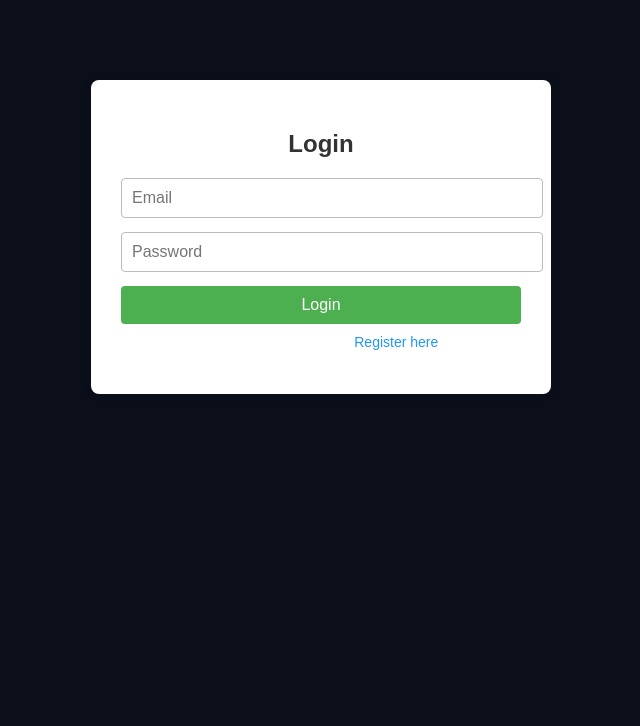
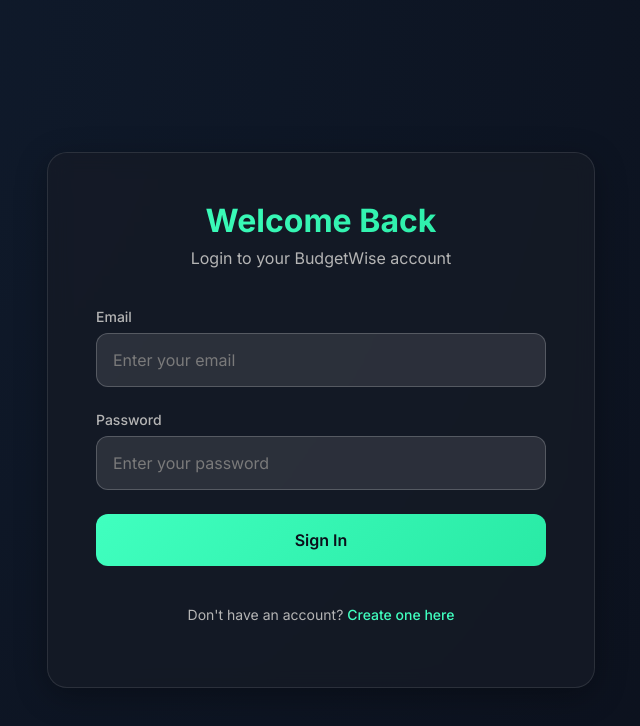
Before and after one commit to S-15-77/Expense_tracker, a React (Create React App) app: page /login in a window 1280 px wide. Shown: the top 726 px of the page, without its empty margins (319-959 px from the left). Built offline with nearby package versions, Linux system fonts and the light colour scheme; no server answers.

Commit message:
reset code and changhes ing the login and register

```diff
--- a/src/App.js
+++ b/src/App.js
@@ -10,8 +10,8 @@ function App() {
   return (
     <Router>
       <Routes>
-        <Route path="/" element={<Dashboard />} />
-        <Route path="/onboarding" element={<Onboarding />} />
+        <Route path="/" element={<Onboarding />} />
+        <Route path="/dashboard" element={<Dashboard />} />
         <Route path="/register" element={<Register />} />
         <Route path="/login" element={<Login />} />
       </Routes>
--- a/src/components/Login.css
+++ b/src/components/Login.css
@@ -1,52 +1,158 @@
 /* src/components/Login.css */
+@import url('https://fonts.googleapis.com/css2?family=Inter:wght@400;500;600;700&display=swap');
+
+.login-wrapper {
+  min-height: 100vh;
+  display: flex;
+  align-items: center;
+  justify-content: center;
+  background: radial-gradient(circle at top left, #101c2e 0%, #0b0f1a 100%);
+  padding: 20px;
+  font-family: 'Inter', sans-serif;
+}
 
 .login-container {
-  background-color: #ffffff;
-  padding: 30px;
-  max-width: 400px;
-  margin: 80px auto;
-  border-radius: 8px;
-  box-shadow: 0 0 10px rgba(0, 0, 0, 0.1);
-  font-family: Arial, sans-serif;
+  background: rgba(22, 27, 38, 0.8);
+  backdrop-filter: blur(10px);
+  border: 1px solid rgba(255, 255, 255, 0.1);
+  border-radius: 20px;
+  padding: 48px;
+  max-width: 450px;
+  width: 100%;
+  box-shadow: 0 8px 32px rgba(0, 0, 0, 0.3);
 }
 
-.login-container h2 {
+.login-header {
   text-align: center;
-  margin-bottom: 20px;
-  color: #333;
+  margin-bottom: 40px;
 }
 
-.login-container input {
-  width: 100%;
-  padding: 10px;
-  margin-bottom: 14px;
-  font-size: 16px;
-  border: 1px solid #bbb;
-  border-radius: 4px;
+.login-header h1 {
+  margin: 0 0 8px 0;
+  font-size: 32px;
+  font-weight: 700;
+  background: linear-gradient(135deg, #40ffbf 0%, #29eaa5 100%);
+  -webkit-background-clip: text;
+  -webkit-text-fill-color: transparent;
+  background-clip: text;
 }
 
-.login-container button {
-  width: 100%;
-  padding: 10px;
+.login-header p {
+  margin: 0;
+  color: #b5b5b5;
   font-size: 16px;
-  background-color: #4caf50;
-  color: white;
-  border: none;
-  border-radius: 4px;
-  cursor: pointer;
 }
 
-.login-container button:hover {
-  background-color: #388e3c;
+.login-form {
+  margin-bottom: 32px;
 }
 
-.login-container p {
+.form-group {
+  margin-bottom: 24px;
+}
+
+.form-group label {
+  display: block;
+  margin-bottom: 8px;
+  font-size: 14px;
+  font-weight: 500;
+  color: #b5b5b5;
+}
+
+.form-group input {
+  width: 100%;
+  background: rgba(255, 255, 255, 0.1);
+  border: 1px solid rgba(255, 255, 255, 0.2);
+  border-radius: 12px;
+  padding: 16px;
+  color: #ffffff;
+  font-size: 16px;
+  font-family: 'Inter', sans-serif;
+  transition: all 0.3s ease;
+  box-sizing: border-box;
+}
+
+.form-group input::placeholder {
+  color: #7a7a7a;
+}
+
+.form-group input:focus {
+  outline: none;
+  border-color: #40ffbf;
+  box-shadow: 0 0 0 3px rgba(64, 255, 191, 0.1);
+  background: rgba(255, 255, 255, 0.15);
+}
+
+.login-btn {
+  width: 100%;
+  background: linear-gradient(135deg, #40ffbf 0%, #29eaa5 100%);
+  color: #0b0f1a;
+  border: none;
+  border-radius: 12px;
+  padding: 16px;
+  font-size: 16px;
+  font-weight: 600;
+  font-family: 'Inter', sans-serif;
+  cursor: pointer;
+  transition: all 0.3s ease;
+  margin-bottom: 8px;
+}
+
+.login-btn:hover:not(:disabled) {
+  transform: translateY(-2px);
+  box-shadow: 0 8px 25px rgba(64, 255, 191, 0.3);
+}
+
+.login-btn:disabled {
+  opacity: 0.7;
+  cursor: not-allowed;
+  transform: none;
+}
+
+.login-footer {
   text-align: center;
-  margin-top: 10px;
+}
+
+.login-footer p {
+  margin: 0 0 16px 0;
+  color: #b5b5b5;
   font-size: 14px;
 }
 
-.login-container a {
-  color: #2196f3;
+.link {
+  color: #40ffbf;
   text-decoration: none;
+  font-weight: 500;
+  transition: color 0.3s ease;
 }
+
+.link:hover {
+  color: #29eaa5;
+  text-decoration: underline;
+}
+
+.back-link {
+  color: #7a7a7a;
+  text-decoration: none;
+  font-size: 14px;
+  transition: color 0.3s ease;
+}
+
+.back-link:hover {
+  color: #b5b5b5;
+}
+
+/* Responsive Design */
+@media (max-width: 480px) {
+  .login-container {
+    padding: 32px 24px;
+  }
+
+  .login-header h1 {
+    font-size: 28px;
+  }
+
+  .login-header p {
+    font-size: 14px;
+  }
+}
--- a/src/components/Login.js
+++ b/src/components/Login.js
@@ -1,45 +1,70 @@
 import React, { useState } from 'react';
 import { signInWithEmailAndPassword } from 'firebase/auth';
 import { auth } from '../firebase';
-import { useNavigate } from 'react-router-dom';
-import './Login.css'; // ✅ Import CSS
+import { useNavigate, Link } from 'react-router-dom';
+import './Login.css';
 
 function Login() {
   const [email, setEmail] = useState('');
   const [password, setPassword] = useState('');
+  const [isLoading, setIsLoading] = useState(false);
   const navigate = useNavigate();
 
   const handleLogin = async (e) => {
     e.preventDefault();
+    setIsLoading(true);
     try {
       await signInWithEmailAndPassword(auth, email, password);
-      navigate('/');
+      navigate('/dashboard');
     } catch (error) {
       alert(error.message);
+    } finally {
+      setIsLoading(false);
     }
   };
 
   return (
+    <div className="login-wrapper">
       <div className="login-container">
-      <h2>Login</h2>
-      <form onSubmit={handleLogin}>
+        <div className="login-header">
+          <h1>Welcome Back</h1>
+          <p>Login to your BudgetWise account</p>
+        </div>
+
+        <form onSubmit={handleLogin} className="login-form">
+          <div className="form-group">
+            <label htmlFor="email">Email</label>
             <input
+              id="email"
               type="email"
-          placeholder="Email"
+              placeholder="Enter your email"
               value={email}
               onChange={(e) => setEmail(e.target.value)}
               required
             />
+          </div>
+
+          <div className="form-group">
+            <label htmlFor="password">Password</label>
             <input
+              id="password"
               type="password"
-          placeholder="Password"
+              placeholder="Enter your password"
               value={password}
               onChange={(e) => setPassword(e.target.value)}
               required
             />
-        <button type="submit">Login</button>
+          </div>
+
+          <button type="submit" className="login-btn" disabled={isLoading}>
+            {isLoading ? 'Signing In...' : 'Sign In'}
+          </button>
         </form>
-      <p>Don't have an account? <a href="/register">Register here</a></p>
+
+        <div className="login-footer">
+          <p>Don't have an account? <Link to="/register" className="link">Create one here</Link></p>
+        </div>
+      </div>
     </div>
   );
 }
--- a/src/components/Register.css
+++ b/src/components/Register.css
@@ -1,52 +1,158 @@
 /* src/components/Register.css */
+@import url('https://fonts.googleapis.com/css2?family=Inter:wght@400;500;600;700&display=swap');
+
+.register-wrapper {
+  min-height: 100vh;
+  display: flex;
+  align-items: center;
+  justify-content: center;
+  background: radial-gradient(circle at top left, #101c2e 0%, #0b0f1a 100%);
+  padding: 20px;
+  font-family: 'Inter', sans-serif;
+}
 
 .register-container {
-  background-color: #ffffff;
-  padding: 30px;
-  max-width: 400px;
-  margin: 80px auto;
-  border-radius: 8px;
-  box-shadow: 0 0 10px rgba(0, 0, 0, 0.1);
-  font-family: Arial, sans-serif;
+  background: rgba(22, 27, 38, 0.8);
+  backdrop-filter: blur(10px);
+  border: 1px solid rgba(255, 255, 255, 0.1);
+  border-radius: 20px;
+  padding: 48px;
+  max-width: 450px;
+  width: 100%;
+  box-shadow: 0 8px 32px rgba(0, 0, 0, 0.3);
 }
 
-.register-container h2 {
+.register-header {
   text-align: center;
-  margin-bottom: 20px;
-  color: #333;
+  margin-bottom: 40px;
 }
 
-.register-container input {
-  width: 100%;
-  padding: 10px;
-  margin-bottom: 14px;
-  font-size: 16px;
-  border: 1px solid #bbb;
-  border-radius: 4px;
+.register-header h1 {
+  margin: 0 0 8px 0;
+  font-size: 32px;
+  font-weight: 700;
+  background: linear-gradient(135deg, #40ffbf 0%, #29eaa5 100%);
+  -webkit-background-clip: text;
+  -webkit-text-fill-color: transparent;
+  background-clip: text;
 }
 
-.register-container button {
-  width: 100%;
-  padding: 10px;
+.register-header p {
+  margin: 0;
+  color: #b5b5b5;
   font-size: 16px;
-  background-color: #2196f3;
-  color: white;
-  border: none;
-  border-radius: 4px;
-  cursor: pointer;
 }
 
-.register-container button:hover {
-  background-color: #1976d2;
+.register-form {
+  margin-bottom: 32px;
 }
 
-.register-container p {
+.form-group {
+  margin-bottom: 24px;
+}
+
+.form-group label {
+  display: block;
+  margin-bottom: 8px;
+  font-size: 14px;
+  font-weight: 500;
+  color: #b5b5b5;
+}
+
+.form-group input {
+  width: 100%;
+  background: rgba(255, 255, 255, 0.1);
+  border: 1px solid rgba(255, 255, 255, 0.2);
+  border-radius: 12px;
+  padding: 16px;
+  color: #ffffff;
+  font-size: 16px;
+  font-family: 'Inter', sans-serif;
+  transition: all 0.3s ease;
+  box-sizing: border-box;
+}
+
+.form-group input::placeholder {
+  color: #7a7a7a;
+}
+
+.form-group input:focus {
+  outline: none;
+  border-color: #40ffbf;
+  box-shadow: 0 0 0 3px rgba(64, 255, 191, 0.1);
+  background: rgba(255, 255, 255, 0.15);
+}
+
+.register-btn {
+  width: 100%;
+  background: linear-gradient(135deg, #40ffbf 0%, #29eaa5 100%);
+  color: #0b0f1a;
+  border: none;
+  border-radius: 12px;
+  padding: 16px;
+  font-size: 16px;
+  font-weight: 600;
+  font-family: 'Inter', sans-serif;
+  cursor: pointer;
+  transition: all 0.3s ease;
+  margin-bottom: 8px;
+}
+
+.register-btn:hover:not(:disabled) {
+  transform: translateY(-2px);
+  box-shadow: 0 8px 25px rgba(64, 255, 191, 0.3);
+}
+
+.register-btn:disabled {
+  opacity: 0.7;
+  cursor: not-allowed;
+  transform: none;
+}
+
+.register-footer {
   text-align: center;
-  margin-top: 10px;
+}
+
+.register-footer p {
+  margin: 0 0 16px 0;
+  color: #b5b5b5;
   font-size: 14px;
 }
 
-.register-container a {
-  color: #2196f3;
+.link {
+  color: #40ffbf;
   text-decoration: none;
+  font-weight: 500;
+  transition: color 0.3s ease;
 }
+
+.link:hover {
+  color: #29eaa5;
+  text-decoration: underline;
+}
+
+.back-link {
+  color: #7a7a7a;
+  text-decoration: none;
+  font-size: 14px;
+  transition: color 0.3s ease;
+}
+
+.back-link:hover {
+  color: #b5b5b5;
+}
+
+/* Responsive Design */
+@media (max-width: 480px) {
+  .register-container {
+    padding: 32px 24px;
+  }
+
+  .register-header h1 {
+    font-size: 28px;
+  }
+
+  .register-header p {
+    font-size: 14px;
+  }
+}
--- a/src/components/Register.js
+++ b/src/components/Register.js
@@ -1,45 +1,70 @@
 import React, { useState } from 'react';
 import { createUserWithEmailAndPassword } from 'firebase/auth';
 import { auth } from '../firebase';
-import { useNavigate } from 'react-router-dom';
-import './Register.css'; // ✅ Import CSS
+import { useNavigate, Link } from 'react-router-dom';
+import './Register.css';
 
 function Register() {
   const [email, setEmail] = useState('');
   const [password, setPassword] = useState('');
+  const [isLoading, setIsLoading] = useState(false);
   const navigate = useNavigate();
 
   const handleRegister = async (e) => {
     e.preventDefault();
+    setIsLoading(true);
     try {
       await createUserWithEmailAndPassword(auth, email, password);
-      navigate('/');
+      navigate('/dashboard');
     } catch (error) {
       alert(error.message);
+    } finally {
+      setIsLoading(false);
     }
   };
 
   return (
+    <div className="register-wrapper">
       <div className="register-container">
-      <h2>Register</h2>
-      <form onSubmit={handleRegister}>
+        <div className="register-header">
+          <h1>Create Account</h1>
+          <p>Join BudgetWise to start tracking your expenses</p>
+        </div>
+
+        <form onSubmit={handleRegister} className="register-form">
+          <div className="form-group">
+            <label htmlFor="email">Email</label>
             <input
+              id="email"
               type="email"
-          placeholder="Email"
+              placeholder="Enter your email"
               value={email}
               onChange={(e) => setEmail(e.target.value)}
               required
             />
+          </div>
+
+          <div className="form-group">
+            <label htmlFor="password">Password</label>
             <input
+              id="password"
               type="password"
-          placeholder="Password"
+              placeholder="Create a password"
               value={password}
               onChange={(e) => setPassword(e.target.value)}
               required
             />
-        <button type="submit">Register</button>
+          </div>
+
+          <button type="submit" className="register-btn" disabled={isLoading}>
+            {isLoading ? 'Creating Account...' : 'Create Account'}
+          </button>
         </form>
-      <p>Already have an account? <a href="/login">Login here</a></p>
+
+        <div className="register-footer">
+          <p>Already have an account? <Link to="/login" className="link">Sign in here</Link></p>
+        </div>
+      </div>
     </div>
   );
 }
```
Also changed, not shown: src/components/Onboarding.js (+13 -2 lines), src/components/Dashboard.txt (added). Lines whose indentation alone changed are shown as unchanged.
